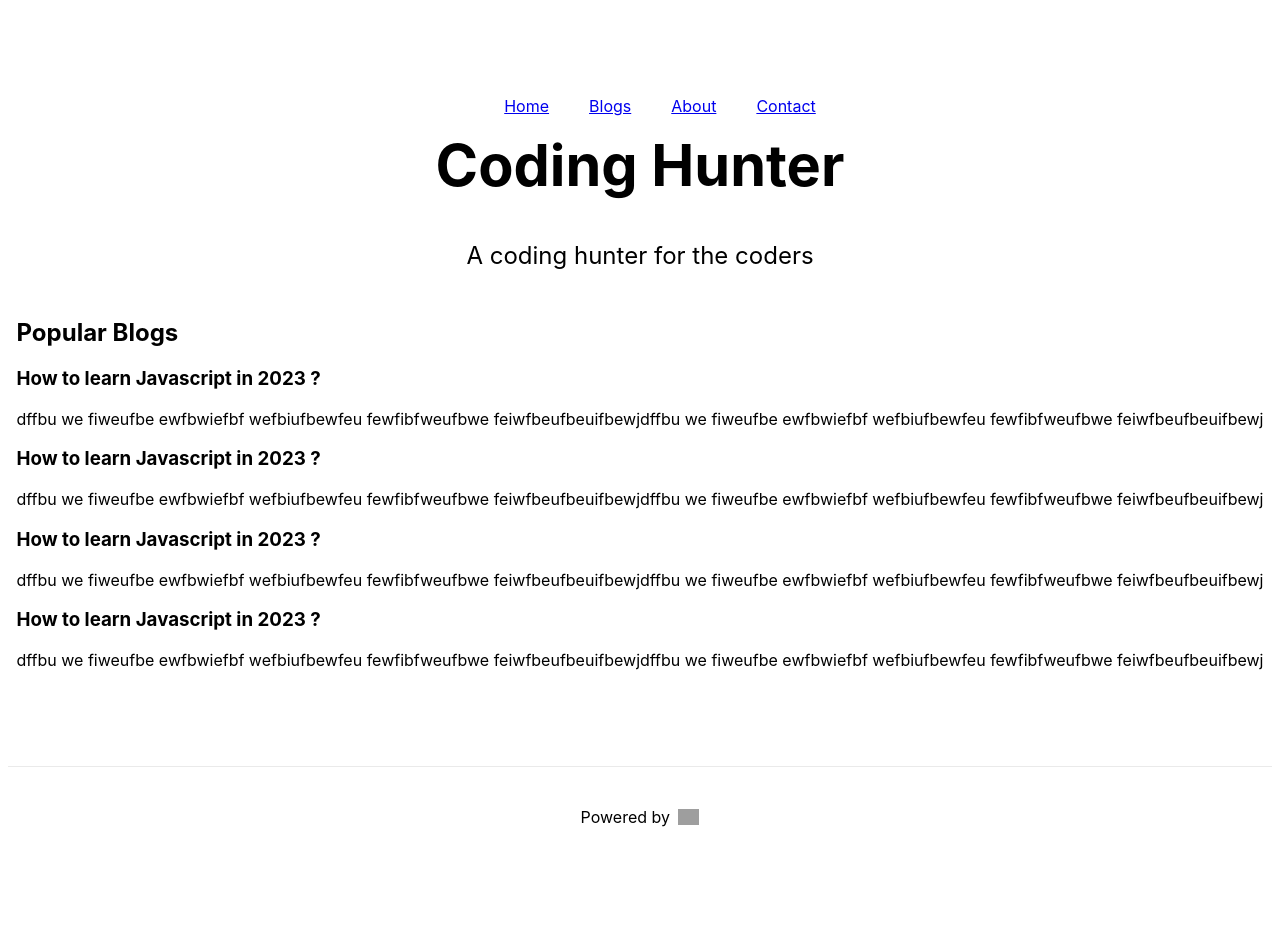
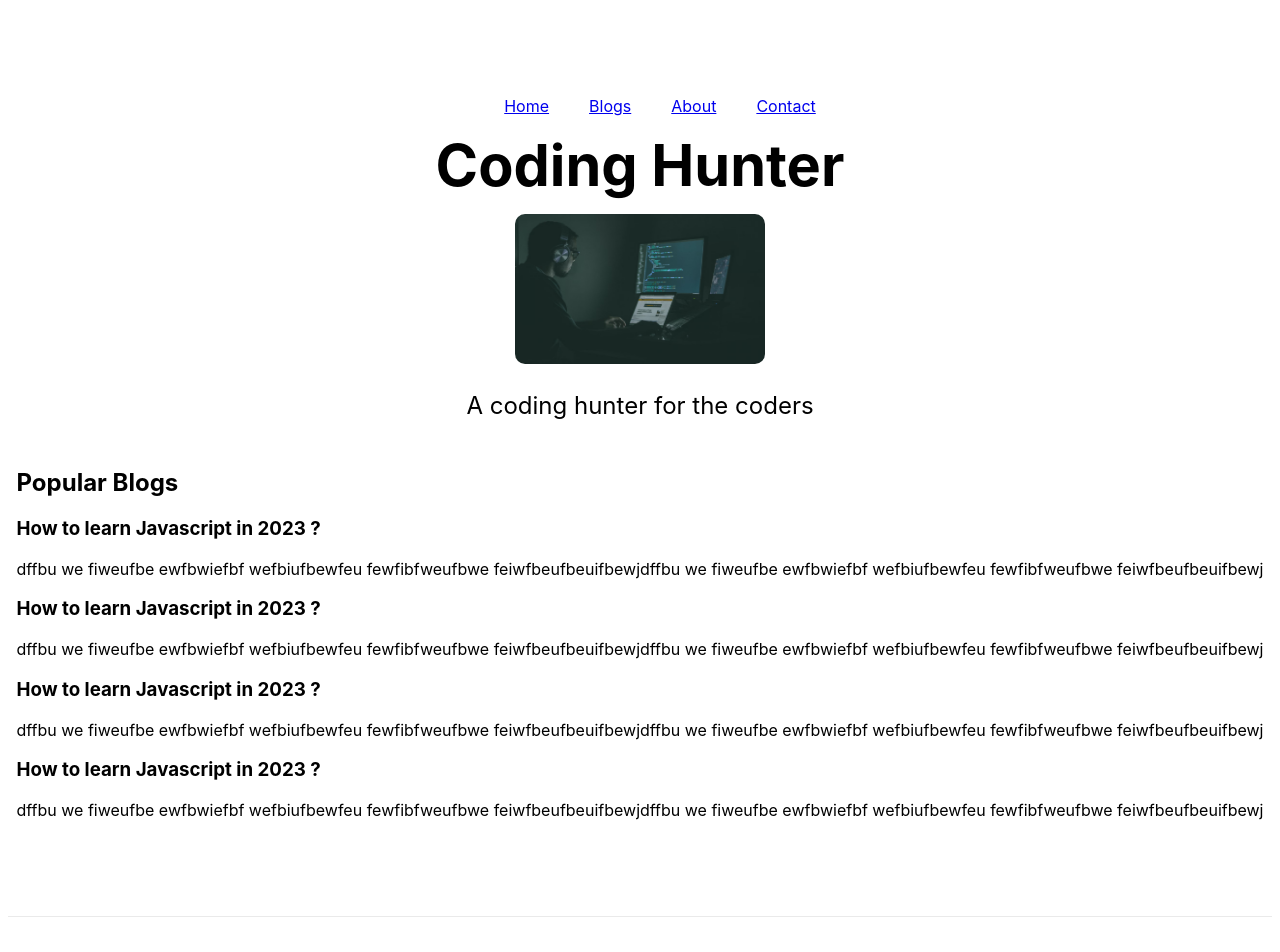
Before and after one commit to AkshayChavhan/learn_nextjs, a Next.js app in the folder nextjs-blog/: page / in a window 1280 px wide. Shown: the top 952 px of the page. Before the commit the page ends 866 px from the top, so only its background shows below. Built offline with nearby package versions, Linux system fonts and the light colour scheme; grey boxes are pictures that could not be loaded.

Commit message:
Cleanup and style,image added

```diff
--- a/nextjs-blog/pages/index.js
+++ b/nextjs-blog/pages/index.js
@@ -1,11 +1,14 @@
 import Head from 'next/head';
 import Link from 'next/link';
+import Image from 'next/image';
 import styles from '../styles/Home.module.css';
 
 
 export default function Home() {
   return (
     <div className={styles.container}>
+      <style jsx>{``}
+      </style>
       <Head>
         <title>Coder Hunder</title>
         <meta name="description" content="Generated by create next app" />
@@ -25,7 +28,7 @@ export default function Home() {
         <h1 className={styles.title}>
           Coding Hunter
         </h1>
-
+          <Image className={styles.mainImage} src='/home.avif' alt='coder image' width={250} height={150}/>
         <p className={styles.description}>
           A coding hunter for the coders
         </p>
@@ -54,14 +57,7 @@ export default function Home() {
       </main>
 
       <footer>
-        <a
-          href="https://vercel.com?utm_source=create-next-app&utm_medium=default-template&utm_campaign=create-next-app"
-          target="_blank"
-          rel="noopener noreferrer"
-        >
-          Powered by{' '}
-          <img src="/vercel.svg" alt="Vercel" className={styles.logo} />
-        </a>
+
       </footer>
 
       <style jsx>{`
--- a/nextjs-blog/styles/Home.module.css
+++ b/nextjs-blog/styles/Home.module.css
@@ -103,3 +103,7 @@
 .mainContainer {
   padding : 0 0
 }
+
+.mainImage {
+  border-radius : 10px;
+}
```
Also changed, not shown: nextjs-blog/public/home.avif (added).
